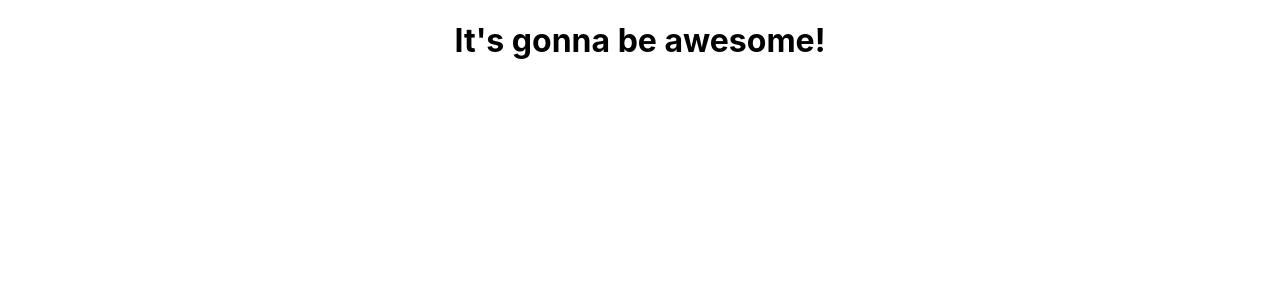
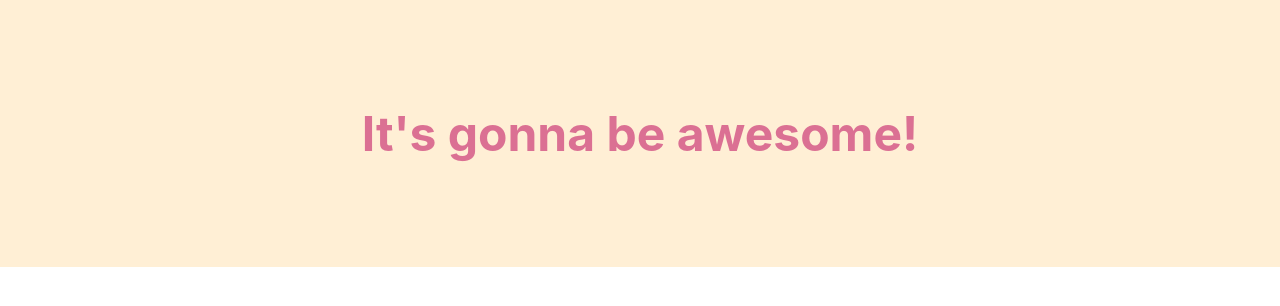
Before and after one commit to sajani-p/LMS, a React (Create React App) app: page / in a window 1280 px wide. Shown: the top 306 px of the page. Built offline with nearby package versions, Linux system fonts and the light colour scheme.

Commit message:
testing styled component

```diff
--- a/src/App.js
+++ b/src/App.js
@@ -1,6 +1,23 @@
+import styled from "styled-components/";
+
+const Title = styled.h1`
+  font-size: 3em;
+  text-align: center;
+  color: palevioletred;
+`;
+
+const Wrapper = styled.section`
+  padding: 4em;
+  background: papayawhip;
+`;
+
 function App() {
   return (
-    <h1 style={{textAlign: "center"}}>It's gonna be awesome!</h1>
+    <Wrapper>
+      <Title>
+        It's gonna be awesome!
+      </Title>
+    </Wrapper>
   );
 }
 
```
